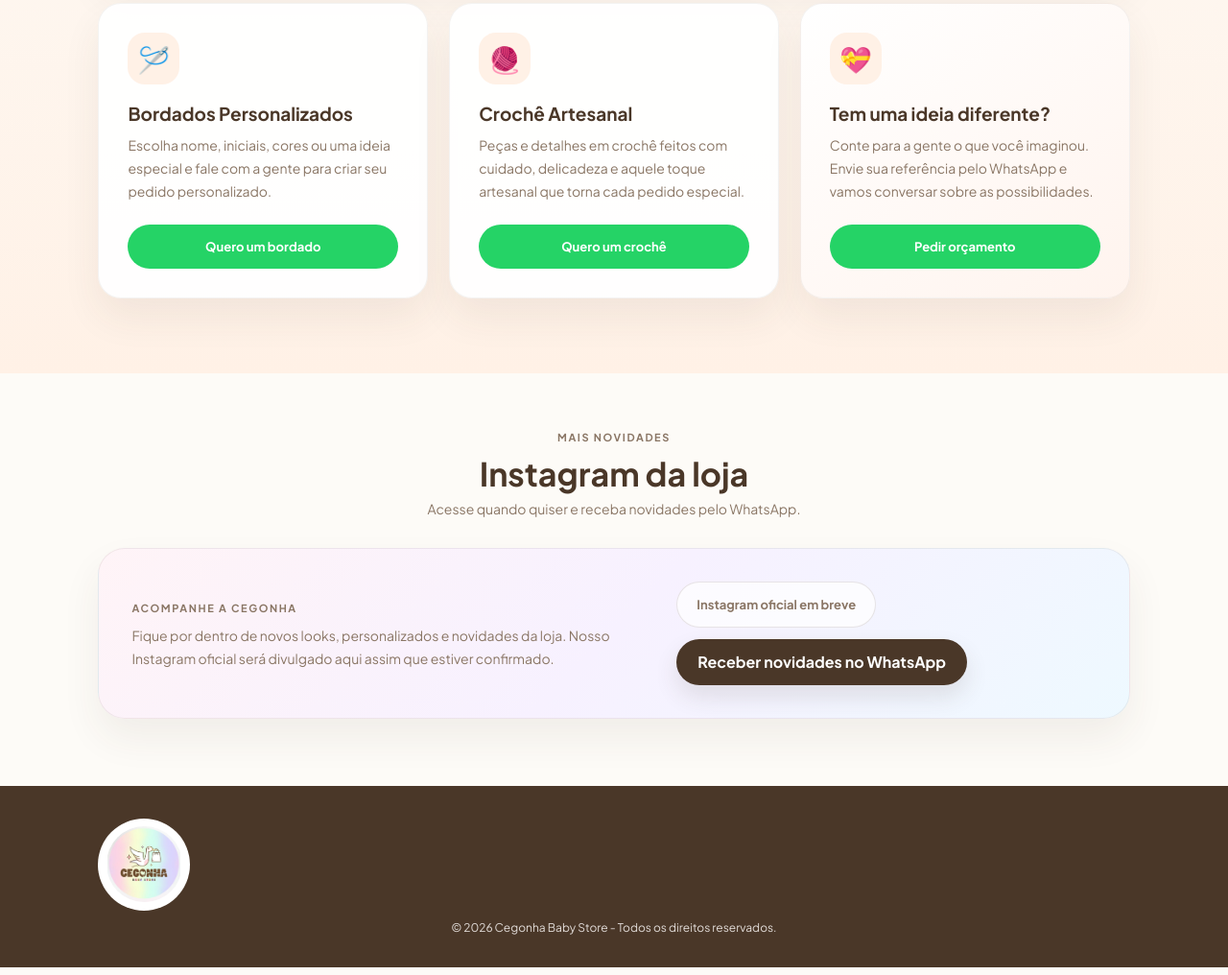
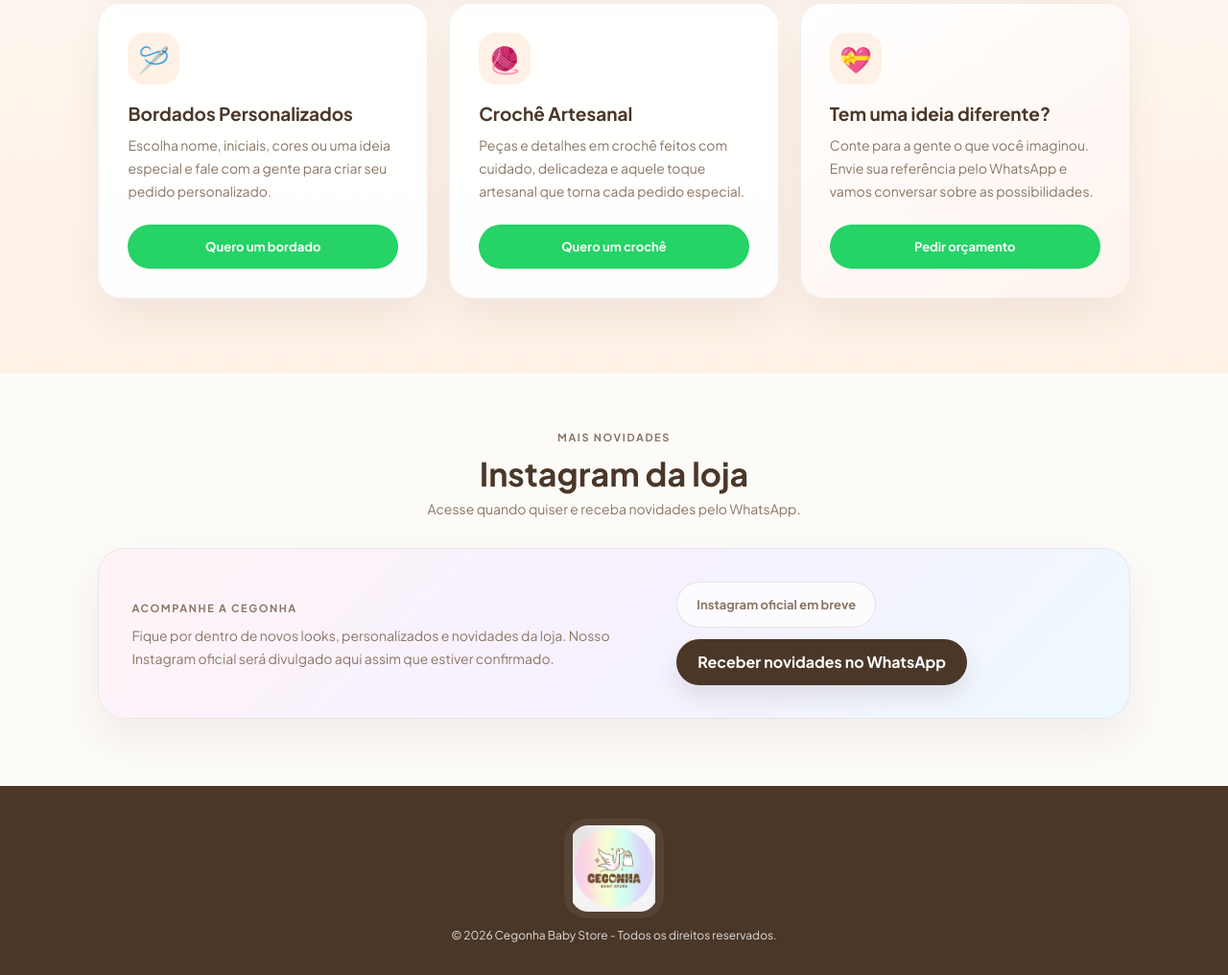
Before and after one commit to cegonhababystore/cegonhababystore, a plain HTML site: page index.html in a window 1280 px wide. Shown: the part 2791-3807 px from the top of the page at 96% size. Drawn offline with Linux system fonts and the light colour scheme.

Commit message:
Add files via upload

```diff
--- a/style.css
+++ b/style.css
@@ -2967,22 +2967,35 @@ footer p {
    Evita qualquer corte nas laterais da arte da Cegonha.
    ========================================================= */
 .footer-logo-botao {
-    width: 96px;
-    height: 96px;
-    border-radius: 50%;
-    overflow: hidden;
-    display: flex;
+    width: 104px;
+    height: 104px;
+    display: inline-flex;
     align-items: center;
     justify-content: center;
-    background: #fff;
-    border: none;
-    padding: 0;
-    cursor: pointer;
-}
-
-.footer-logo {
-    width: 82%;
-    height: 82%;
+    padding: 7px;
+    overflow: visible;
+    border-radius: 24px;
+    background: rgba(255,255,255,.06);
+}
+
+.footer-logo-botao .footer-logo {
+    width: 100%;
+    height: 100%;
+    max-width: none;
     object-fit: contain;
-    display: block;
-}
+    object-position: center;
+    border-radius: 18px;
+    margin: 0;
+}
+
+@media (max-width: 600px) {
+    .footer-logo-botao {
+        width: 92px;
+        height: 92px;
+        padding: 6px;
+    }
+
+    .footer-logo-botao .footer-logo {
+        border-radius: 16px;
+    }
+}
```
